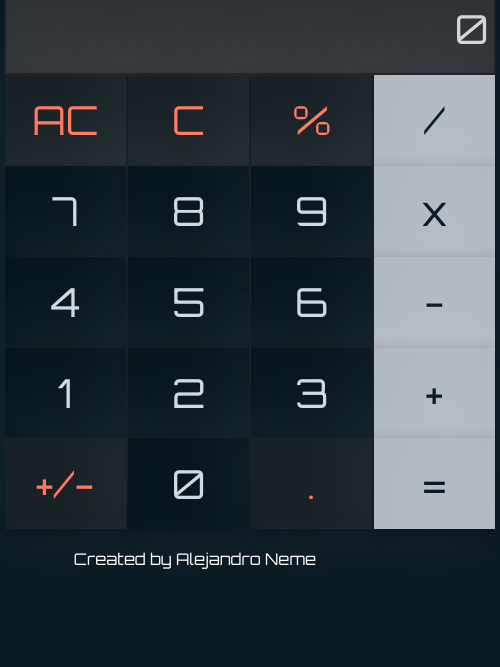
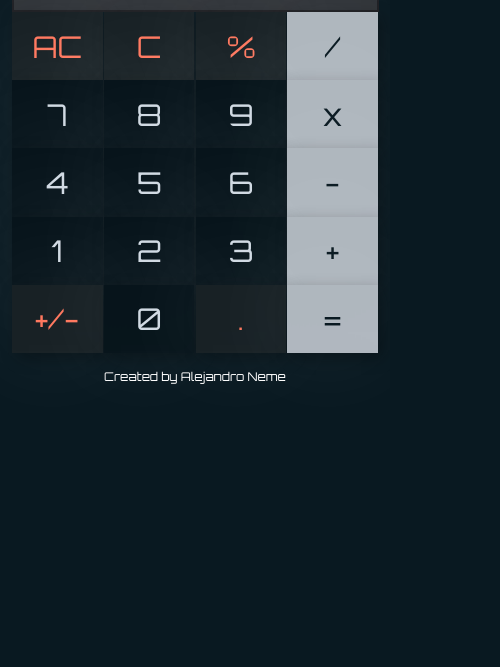
Before and after one commit to aledaquino1986/calculator, a plain HTML site: page index.html in a window 390 px wide. Shown: the part 177-844 px from the top of the page, 500 px wide, since content can reach past the window. Drawn offline with Linux system fonts and the light colour scheme.

Commit message:
change media queries of font-size and width of main

```diff
--- a/style.css
+++ b/style.css
@@ -114,10 +114,10 @@ footer {
 }
 
 @media screen and (max-width: 500px) {
-  body,
-  html,
-  main,
-  section {
-    width: auto;
+  html {
+    font-size: 75%;
+  }
+  main {
+    width: 90%;
   }
 }
```
